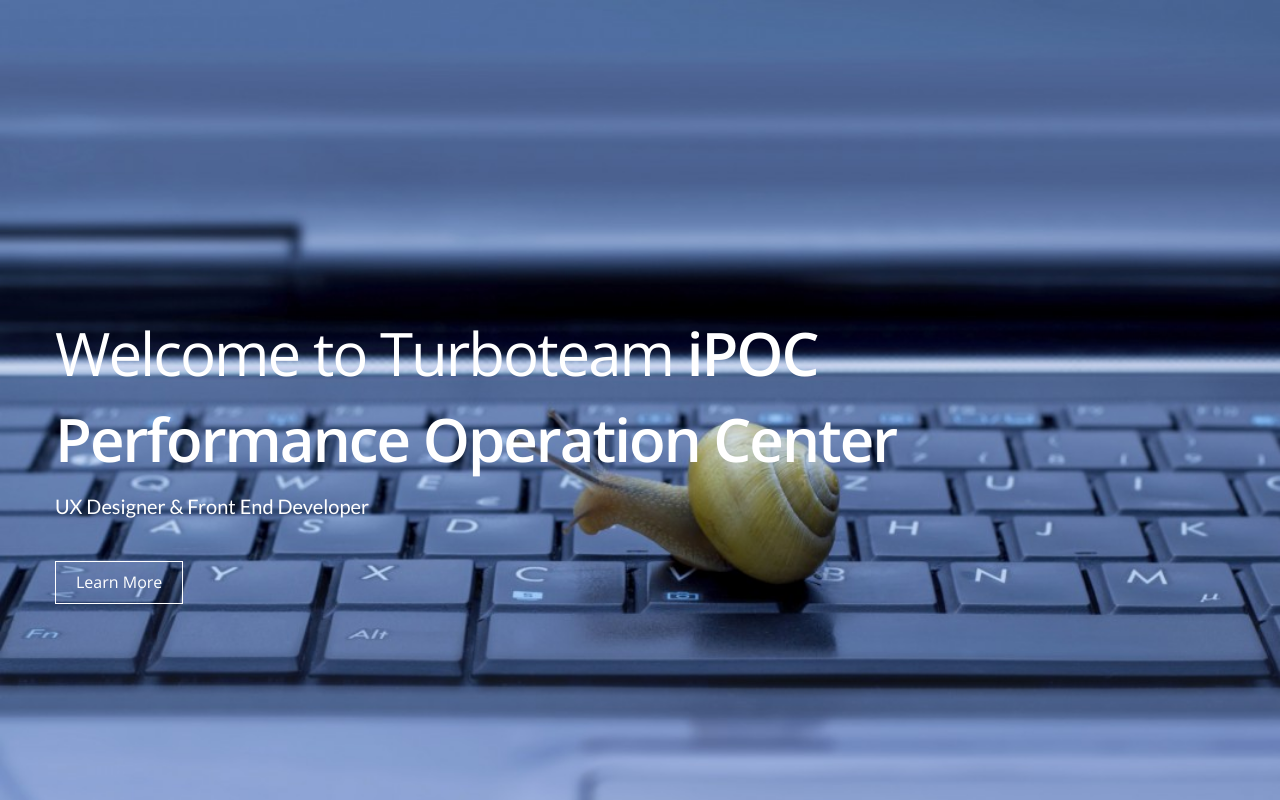
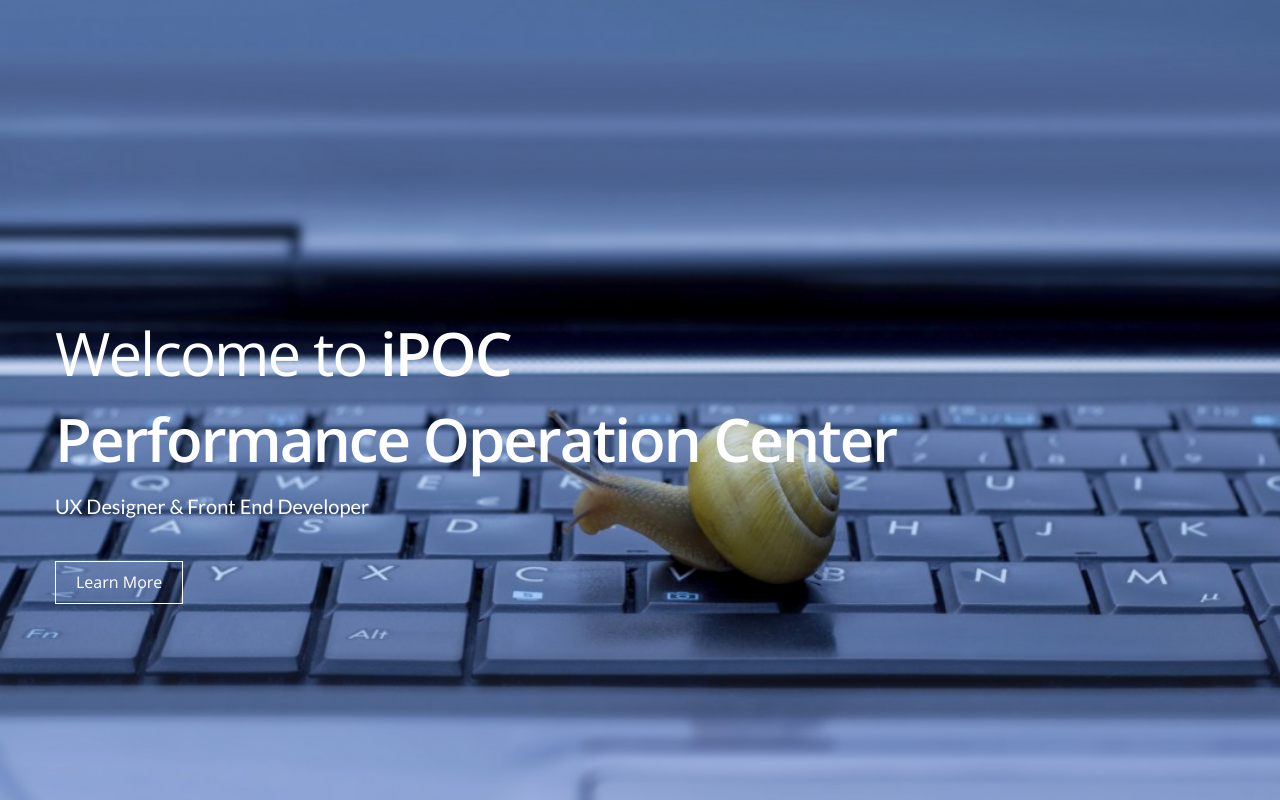
Before and after one commit to PolinChen/polinchen.github.io, a plain HTML site: page index.html in a window 1280 px wide. Shown: the top 800 px of the page. Drawn offline with nearby package versions, Linux system fonts and the light colour scheme.

Commit message:
slow-computer

```diff
--- a/index.html
+++ b/index.html
@@ -41,7 +41,7 @@
     <div class="container">
       <div class="row">
         <div class="intro-text">
-          <h1>Welcome to Turboteam <span class="name">iPOC </span></h1>
+          <h1>Welcome to <span class="name">iPOC </span></h1>
           <h1> <span class="name">Performance Operation Center</span></h1>
           <p>UX Designer & Front End Developer</p>
           <a href="#about" class="btn btn-default btn-lg page-scroll">Learn More</a> </div>
```
